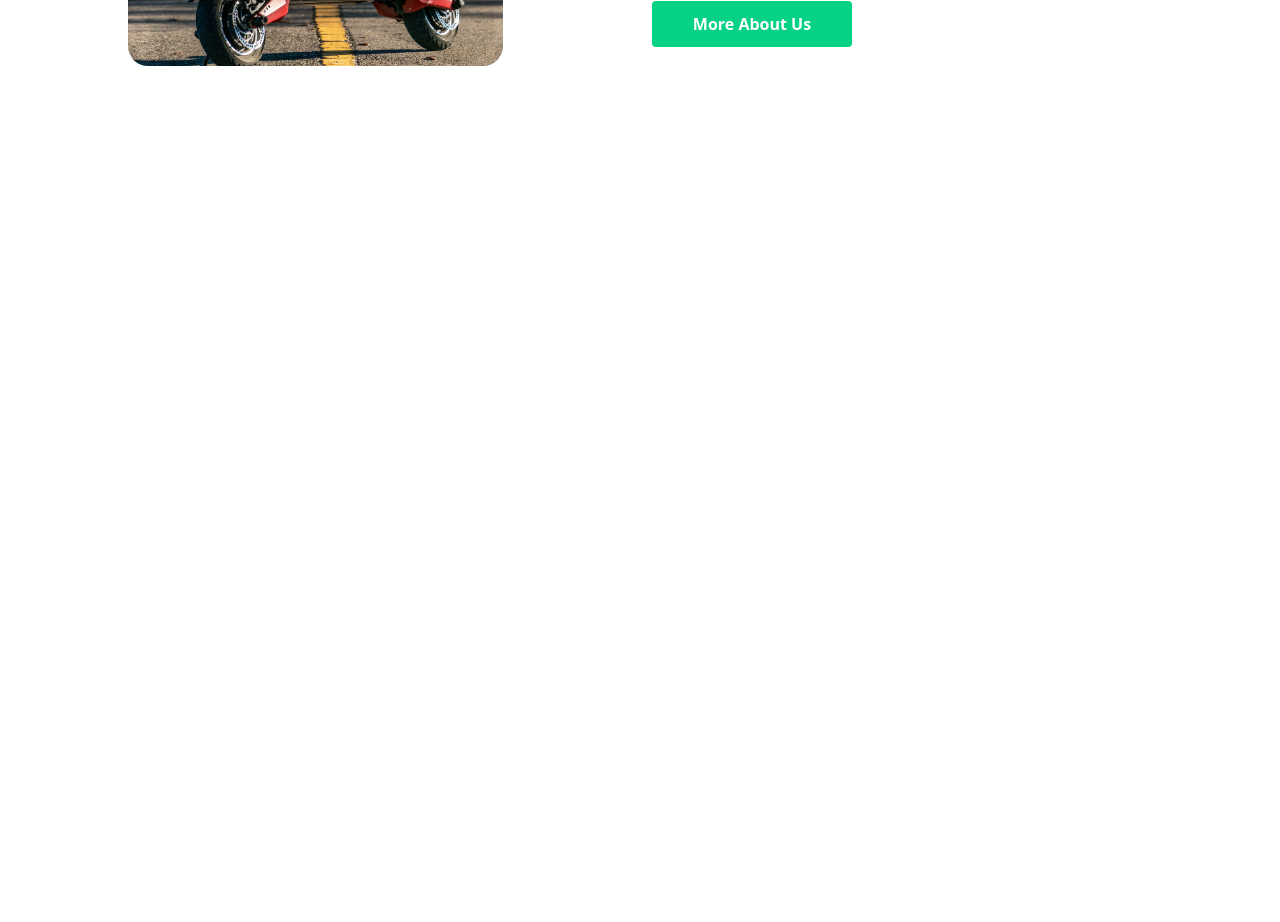
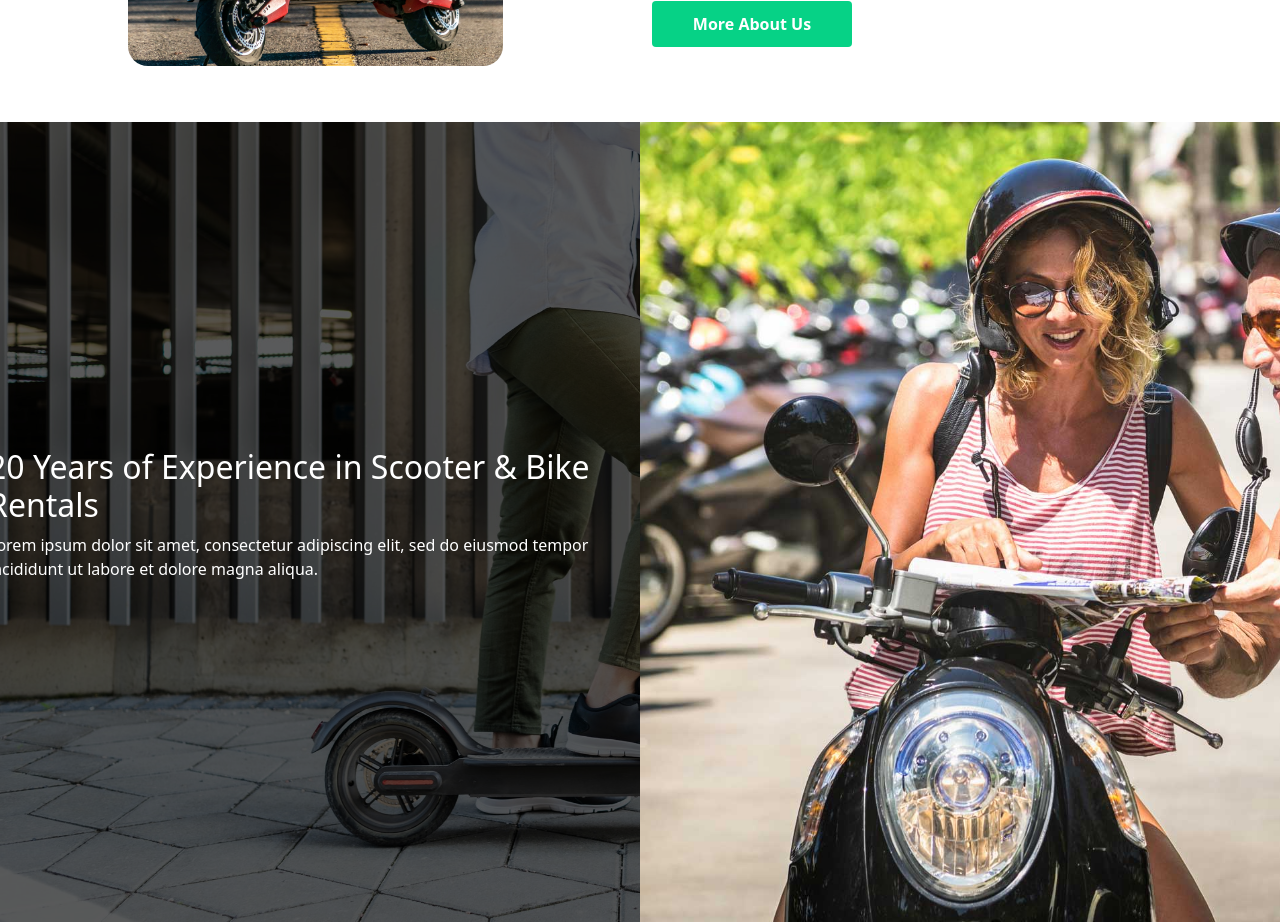
Before and after one commit to parvezaman/hawk-e-scooter-front-end, a React (Create React App) app: page / in a window 1280 px wide. Shown: the part 640-1562 px from the top of the page. Before the commit the page ends 800 px from the top, so only its background shows below. Built offline with nearby package versions, Linux system fonts and the light colour scheme.

Commit message:
update by jibon

```diff
--- /dev/null
+++ b/src/Pages/Home/Home/Experiance.js
@@ -0,0 +1,30 @@
+import React from 'react';
+import { Col, Row } from 'react-bootstrap';
+import left from './../../../Images/kickScooter.jpg'
+import right from './../../../Images/travelers.jpg'
+import './../../Style/style.css'
+
+// const leftbg = {
+//     backgroundImage: URL(left),
+//     height: "200px"
+// }
+
+const Experiance = () => {
+    return (
+        <div>
+            <Row>
+                <Col xs={12} sm={12} md={5} lg={6} xl={6} className="leftbg p-0 m-0">
+                    <div className='ex-center p-0 m-0'>
+                        <div className='p-0 m-0'>
+                            <h2>20 Years of Experience in Scooter & Bike Rentals</h2>
+                            <p>Lorem ipsum dolor sit amet, consectetur adipiscing elit, sed do eiusmod tempor incididunt ut labore et dolore magna aliqua.</p>
+                        </div>
+                    </div>
+                </Col>
+                <Col xs={12} sm={12} md={5} lg={6} xl={6} className="rightbg"></Col>
+            </Row>
+        </div>
+    );
+};
+
+export default Experiance;
--- a/src/Pages/Home/Home/Home.js
+++ b/src/Pages/Home/Home/Home.js
@@ -2,12 +2,14 @@ import React from "react";
 import Users from "../../Users/Users";
 import Navigaton from "../Navigation/Navigation";
 import AboutUs from "./AboutUs/AboutUs";
+import Experiance from "./Experiance";
 
 const Home = () => {
   return (
     <div>
       <Navigaton></Navigaton>
       <AboutUs></AboutUs>
+      <Experiance />
     </div>
   );
 };
--- /dev/null
+++ b/src/Pages/Style/style.css
@@ -0,0 +1,23 @@
+.leftbg {
+    background-image: url(../../Images/kickScooter.jpg);
+    background-repeat: no-repeat;
+    background-size: cover;
+    min-height: 800px;
+
+}
+.rightbg {
+    background-image: url(../../Images/travelers.jpg);
+    background-repeat: no-repeat;
+    background-size: cover;
+    min-height: 800px;
+}
+
+.ex-center {
+    color: white;
+    display: flex;
+    justify-content: center;
+    align-items: center;
+    height: 800px;
+    background-color: rgba(0, 0, 0, 0.638);
+    width: 100%;
+}
```
Also changed, not shown: src/Images/kickScooter.jpg (added), src/Images/travelers.jpg (added).
